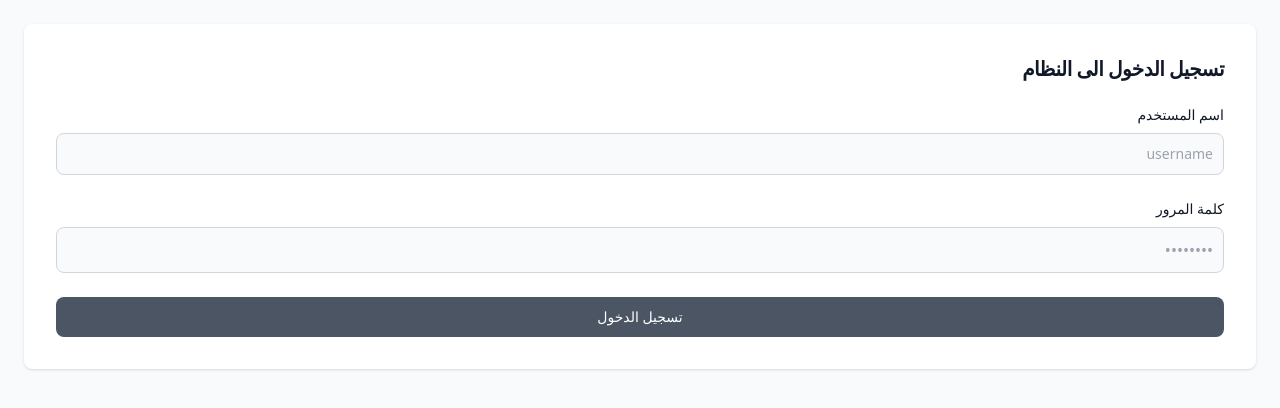
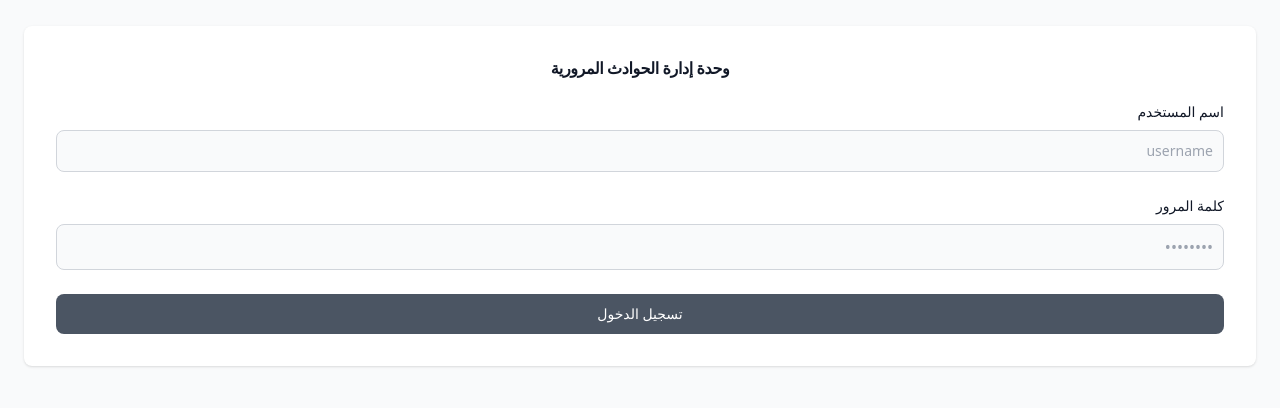
Before and after one commit to thmansaleh/schedule, a Next.js app: page /login in a window 1280 px wide. Shown: the part 204-612 px from the top of the page. Built offline with nearby package versions, Linux system fonts and the light colour scheme; no server answers.

Commit message:
Update Content.js

```diff
--- a/app/login/Content.js
+++ b/app/login/Content.js
@@ -49,8 +49,8 @@ loading.current.style.display='flex'
   <div className="flex flex-col items-center justify-center px-6 py-8 mx-auto md:h-screen lg:py-0">
     <div className="w-full bg-white rounded-lg shadow ">
       <div className="p-6 space-y-4 md:space-y-6 sm:p-8">
-        <h1  className="text-xl font-bold leading-tight tracking-tight text-gray-900  mb-4">
-          تسجيل الدخول الى النظام
+        <h1  className="text-md text-center font-bold leading-tight tracking-tight text-gray-900  mb-4">
+       وحدة إدارة  الحوادث المرورية
         </h1>
 
           <div>
```
